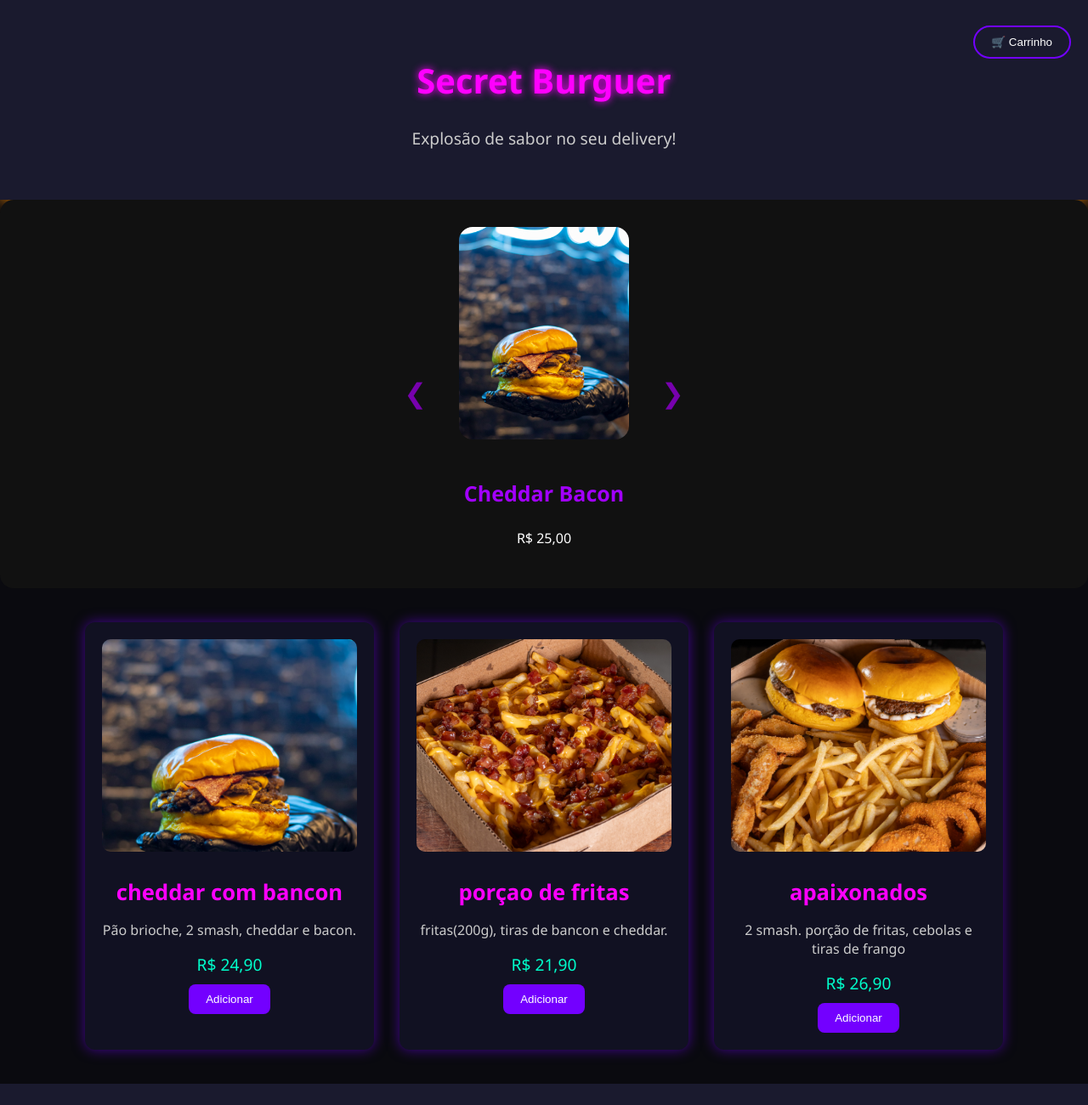
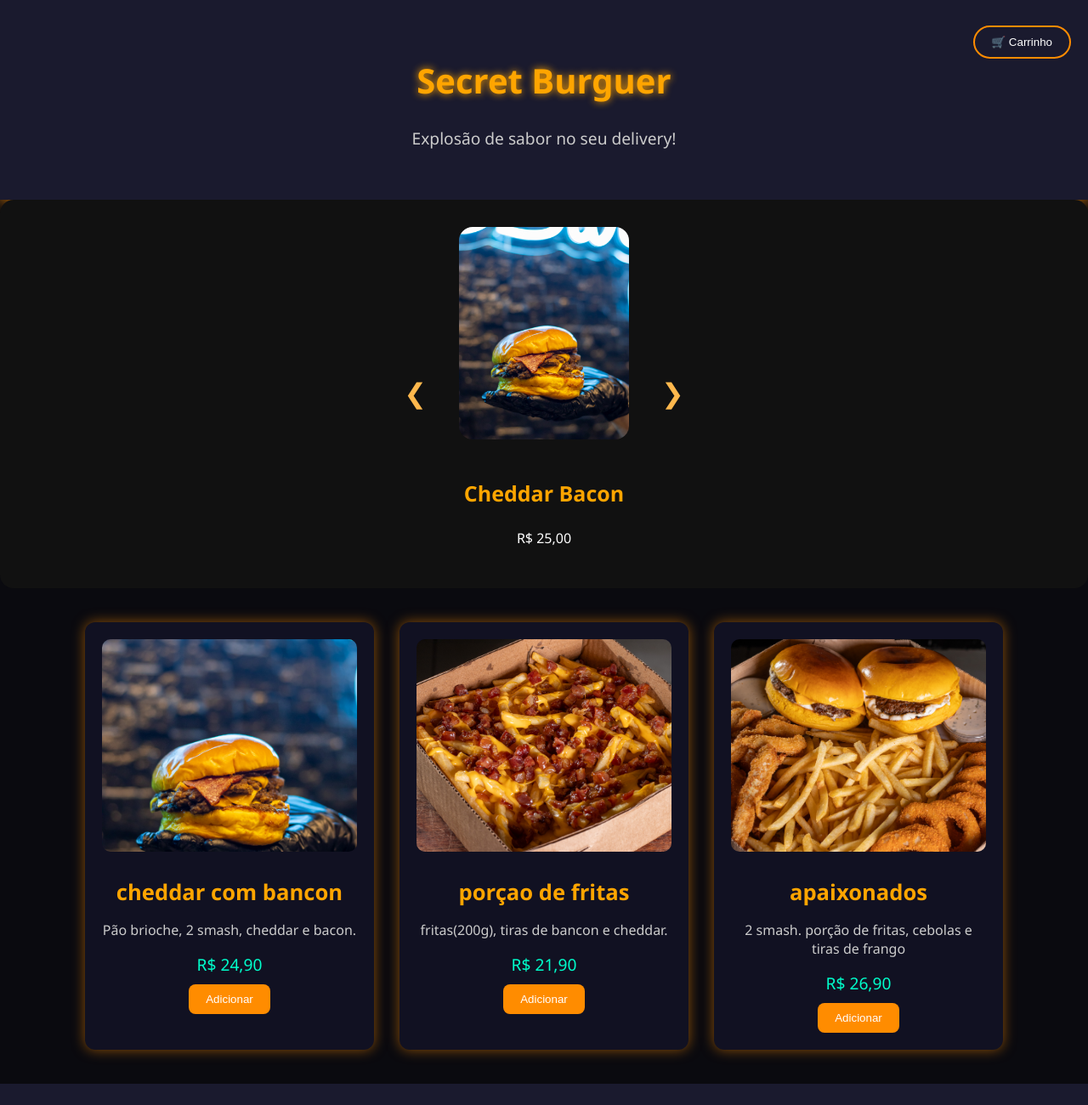
Before and after one commit to artxp7/secretburguer, a plain HTML site: page index.html in a window 1280 px wide. Shown: the top 1300 px of the page at 85% size. Drawn offline with Linux system fonts and the light colour scheme; files whose address does not match are found by name.

Commit message:
Update style.css

```diff
--- a/style.css
+++ b/style.css
@@ -6,9 +6,9 @@ body {
   color: white;
 }
 img {
-  width: 250px; /* Largura padrão */
-  height: 250px; /* Altura padrão */
-  object-fit: cover; /* Corta e preenche proporcionalmente */
+  width: 250px;
+  height: 250px;
+  object-fit: cover;
   border-radius: 10px;
 }
 
@@ -21,8 +21,8 @@ header {
 
 header h1 {
   font-size: 2.5em;
-  color: #ff00ff;
-  text-shadow: 0 0 10px #ff00ff;
+  color: #FFA500;
+  text-shadow: 0 0 10px #FFA500;
 }
 
 header p {
@@ -35,7 +35,7 @@ header .cart-button {
   right: 20px;
   top: 30px;
   background-color: transparent;
-  border: 2px solid #7300ff;
+  border: 2px solid #FF8C00;
   border-radius: 50px;
   padding: 10px 20px;
   color: #fff;
@@ -44,7 +44,7 @@ header .cart-button {
 }
 
 header .cart-button:hover {
-  background-color: #7300ff;
+  background-color: #FF8C00;
   color: white;
 }
 
@@ -72,7 +72,7 @@ header .cart-button:hover {
 }
 
 .burger-card h3 {
-  color: #a200ff;
+  color: #FFA500;
   font-size: 25px;
 }
 
@@ -80,7 +80,7 @@ header .cart-button:hover {
   background: none;
   border: none;
   font-size: 2rem;
-  color: #7701ad;
+  color: #FFB84D;
   cursor: pointer;
   transition: transform 0.8s;
 }
@@ -101,7 +101,7 @@ header .cart-button:hover {
 .card {
   background-color: #111122;
   border-radius: 12px;
-  box-shadow: 0 0 15px #7300ff88;
+  box-shadow: 0 0 15px #FF8C0088;
   padding: 20px;
   width: 300px;
   text-align: center;
@@ -119,7 +119,7 @@ header .cart-button:hover {
 }
 
 .card h2 {
-  color: #ff00ff;
+  color: #FFA500;
   font-size: 1.6em;
   margin: 10px 0;
 }
@@ -136,7 +136,7 @@ header .cart-button:hover {
 }
 
 .card button {
-  background-color: #7300ff;
+  background-color: #FF8C00;
   color: white;
   border: none;
   padding: 10px 20px;
@@ -225,7 +225,7 @@ header .cart-button:hover {
 }
 
 #sidebar-cart button {
-  background-color: #7300ff;
+  background-color: #FF8C00;
   color: white;
   border: none;
   padding: 12px;
```
